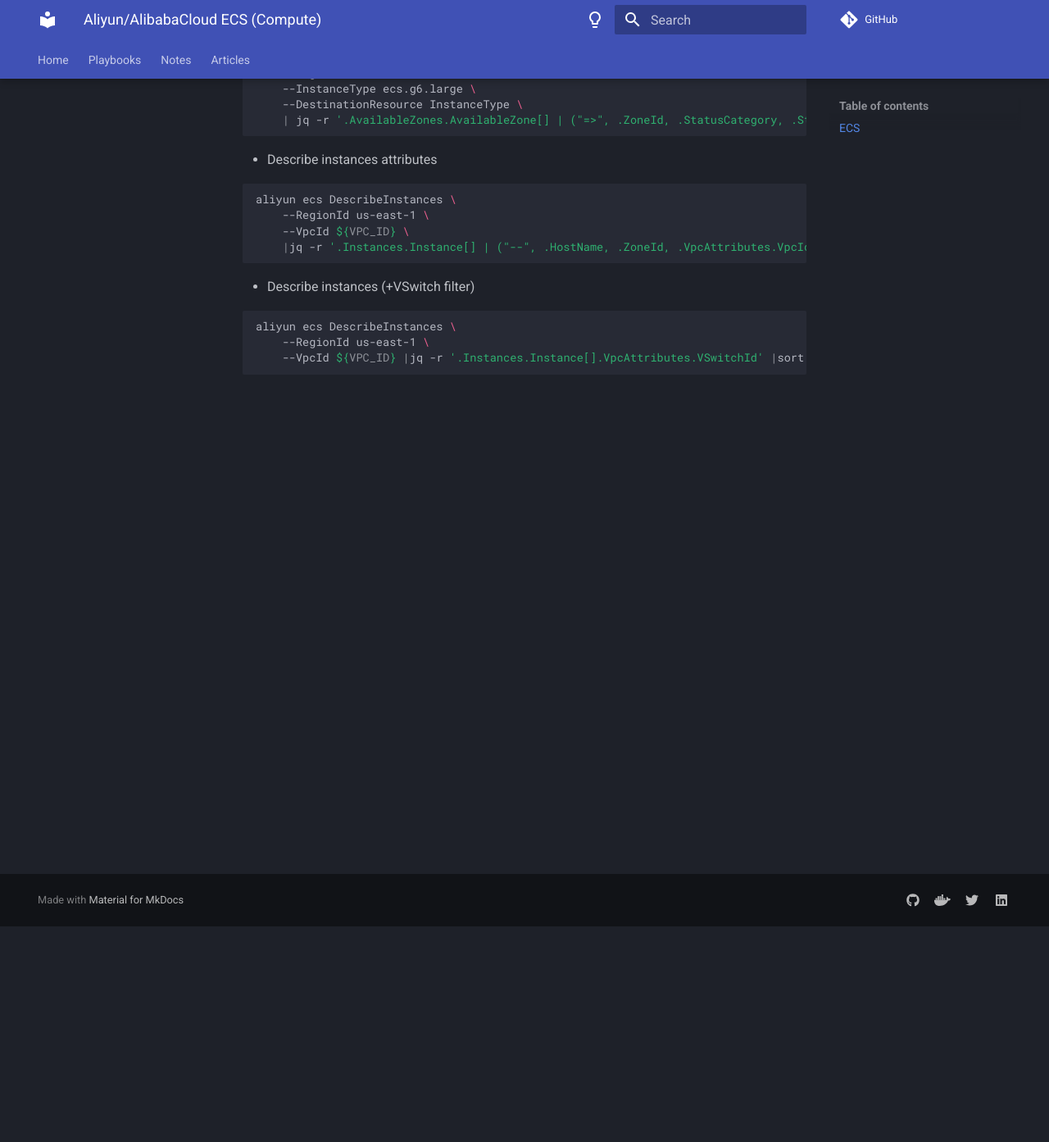
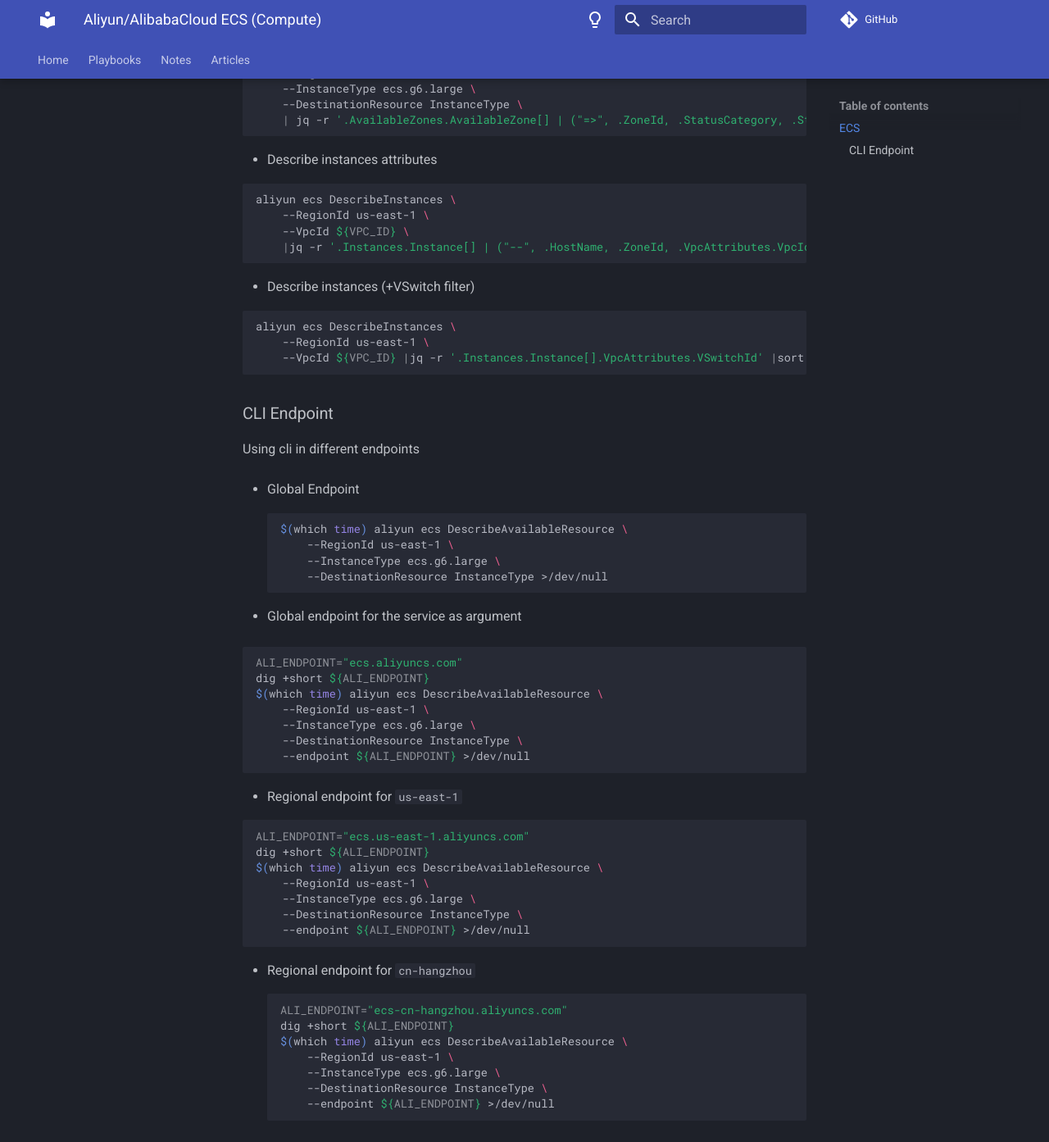
Before and after one commit to mtulio/mtulio.labs, an MkDocs documentation site: the page built from docs/notes/cloud/aliyun-ecs.md, in a window 1280 px wide and 1400 px high, scrolled down 270 px. Shown: the top 1393 px of the window at 82% size. Built offline with MkDocs 1.6.1 and Material for MkDocs 9.7.7, drawn with Linux system fonts in a browser that asks for light colours; comment, search, counter and statistics services are not loaded.

Commit message:
aliyun: update vpc and ECS usage

````diff
--- a/docs/notes/cloud/aliyun-ecs.md
+++ b/docs/notes/cloud/aliyun-ecs.md
@@ -28,3 +28,51 @@
     --RegionId us-east-1 \
     --VpcId ${VPC_ID} |jq -r '.Instances.Instance[].VpcAttributes.VSwitchId' |sort |uniq -c
 ```
+
+
+### CLI Endpoint
+
+Using cli in different endpoints
+
+- Global Endpoint
+``` shell
+$(which time) aliyun ecs DescribeAvailableResource \
+    --RegionId us-east-1 \
+    --InstanceType ecs.g6.large \
+    --DestinationResource InstanceType >/dev/null
+```
+
+- Global endpoint for the service as argument
+
+``` shell
+ALI_ENDPOINT="ecs.aliyuncs.com"
+dig +short ${ALI_ENDPOINT}
+$(which time) aliyun ecs DescribeAvailableResource \
+    --RegionId us-east-1 \
+    --InstanceType ecs.g6.large \
+    --DestinationResource InstanceType \
+    --endpoint ${ALI_ENDPOINT} >/dev/null
+```
+
+- Regional endpoint for `us-east-1`
+
+``` shell
+ALI_ENDPOINT="ecs.us-east-1.aliyuncs.com"
+dig +short ${ALI_ENDPOINT}
+$(which time) aliyun ecs DescribeAvailableResource \
+    --RegionId us-east-1 \
+    --InstanceType ecs.g6.large \
+    --DestinationResource InstanceType \
+    --endpoint ${ALI_ENDPOINT} >/dev/null
+```
+
+- Regional endpoint for `cn-hangzhou`
+``` shell
+ALI_ENDPOINT="ecs-cn-hangzhou.aliyuncs.com"
+dig +short ${ALI_ENDPOINT}
+$(which time) aliyun ecs DescribeAvailableResource \
+    --RegionId us-east-1 \
+    --InstanceType ecs.g6.large \
+    --DestinationResource InstanceType \
+    --endpoint ${ALI_ENDPOINT} >/dev/null
+```
````
Also changed, not shown: docs/notes/cloud/aliyun-vpc.md (+27 -6 lines).
